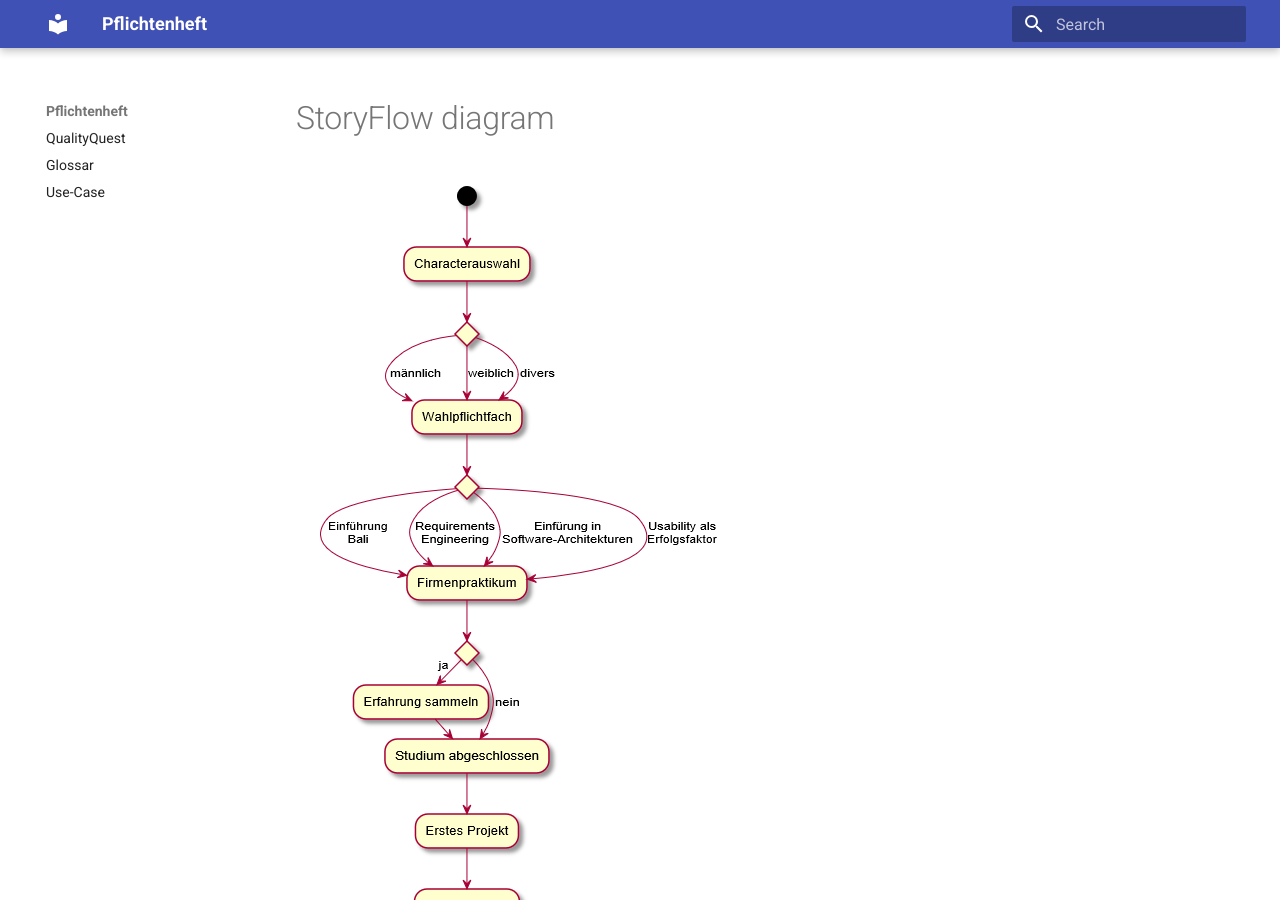
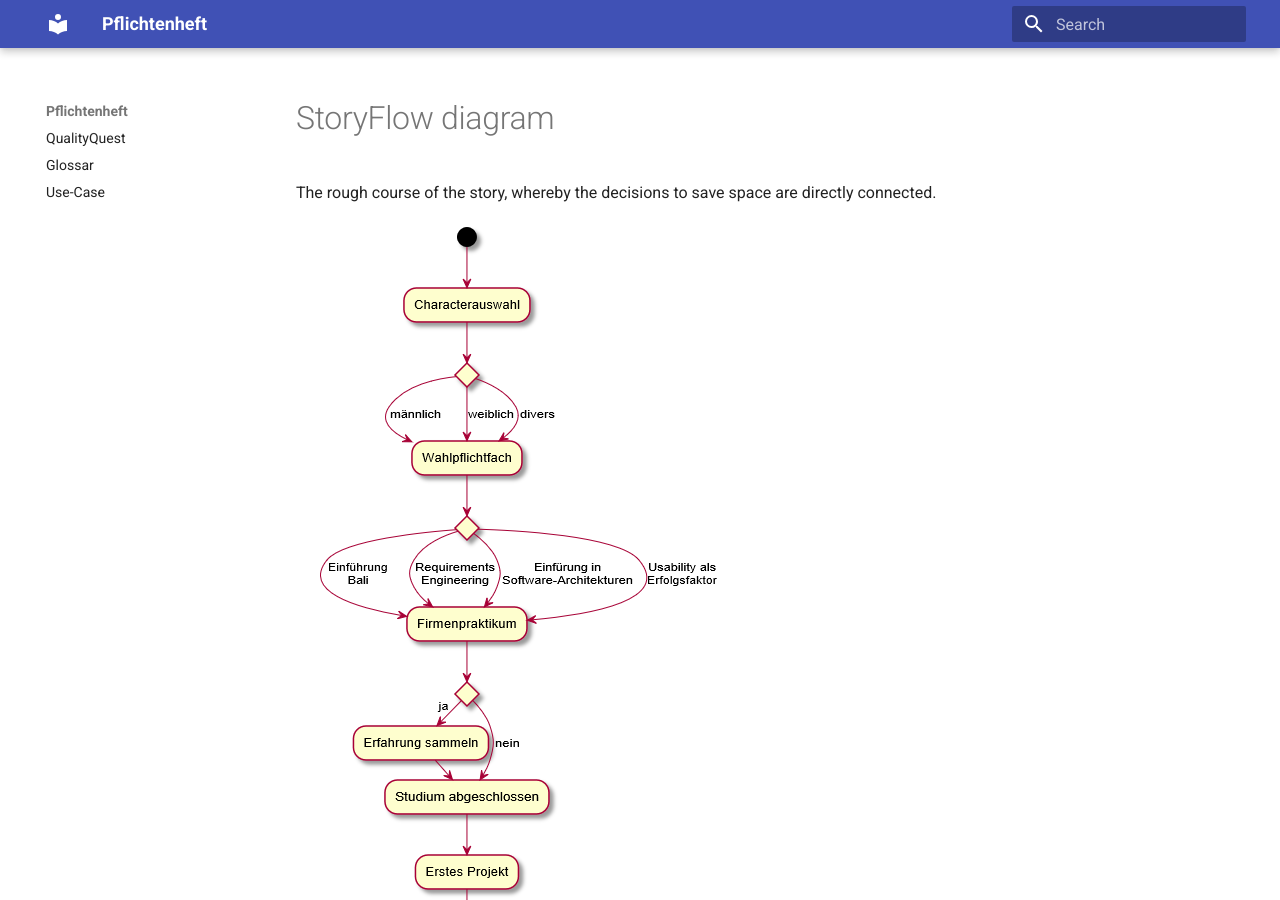
Before and after one commit to Brotenko/QualityQuest, an MkDocs documentation site: the page built from Docs/Pflichtenheft/docs/storyflow.md, in a window 1280 px wide and 900 px high. Built offline with MkDocs 1.6.1 and Material for MkDocs 9.7.7, drawn with Linux system fonts in a browser that asks for light colours.

Commit message:
added tl:dr to storyflow

```diff
--- a/Docs/Pflichtenheft/docs/storyflow.md
+++ b/Docs/Pflichtenheft/docs/storyflow.md
@@ -1,3 +1,4 @@
 #StoryFlow diagram
+The rough course of the story, whereby the decisions to save space are directly connected.
 
 ![StoryFlow](diagrams/story.png)
```
